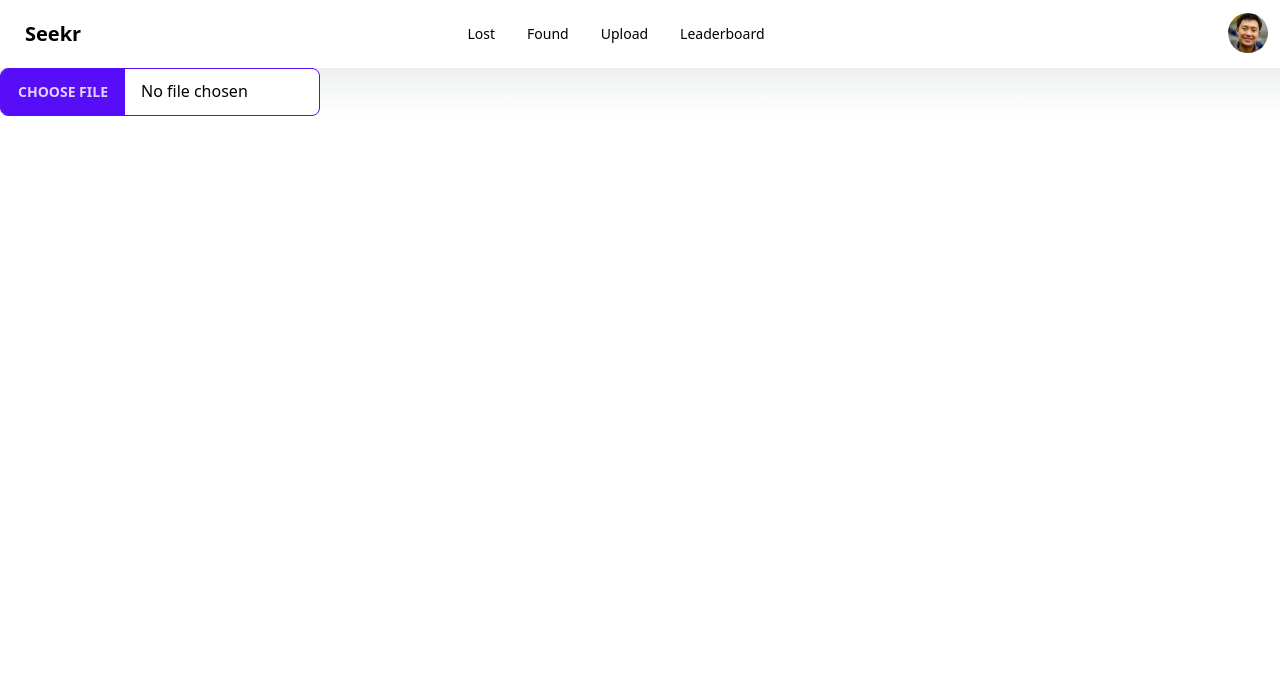
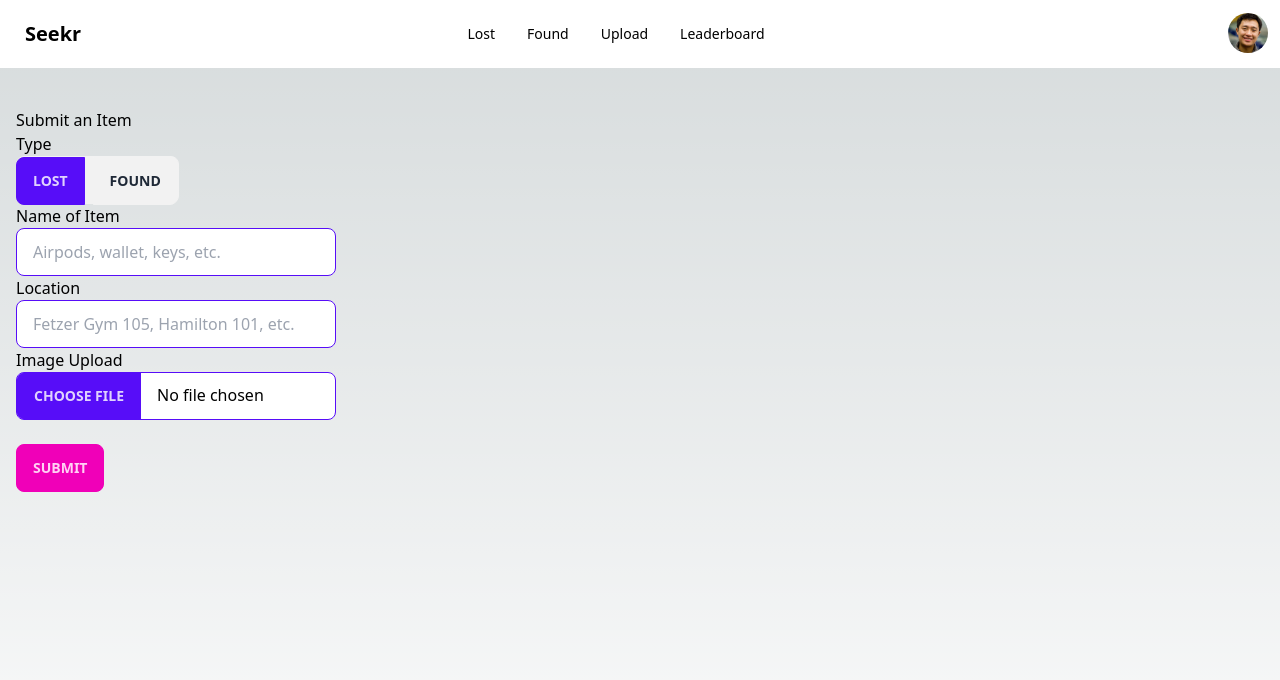
Before and after one commit to nsivaku/seekr, a Next.js app: page /upload in a window 1280 px wide. Shown: the top 680 px of the page. Built offline with nearby package versions, Linux system fonts and the light colour scheme; no server answers.

Commit message:
upload page

```diff
--- a/pages/upload.tsx
+++ b/pages/upload.tsx
@@ -3,134 +3,37 @@
 import NavBar from "../components/NavBar"
 import {storage} from '../firebase-config'
 
-function FileUpload() {
-
-    const handleClick = () => {
-        console.log(storage)
-    }
-
-    return(
-        <div className="flex items-center justify-center w-full" onClick={() => handleClick()}>
-            {/* <label for="dropzone-file" class="flex flex-col items-center justify-center w-full h-64 border-2 border-gray-300 border-dashed rounded-lg cursor-pointer bg-gray-50 dark:hover:bg-bray-800 dark:bg-gray-700 hover:bg-gray-100 dark:border-gray-600 dark:hover:border-gray-500 dark:hover:bg-gray-600">
-                <div className="flex flex-col items-center justify-center pt-5 pb-6">
-                    <svg className="w-8 h-8 mb-4 text-gray-500 dark:text-gray-400" aria-hidden="true" xmlns="http://www.w3.org/2000/svg" fill="none" viewBox="0 0 20 16">
-                        <path stroke="currentColor" stroke-linecap="round" stroke-linejoin="round" stroke-width="2" d="M13 13h3a3 3 0 0 0 0-6h-.025A5.56 5.56 0 0 0 16 6.5 5.5 5.5 0 0 0 5.207 5.021C5.137 5.017 5.071 5 5 5a4 4 0 0 0 0 8h2.167M10 15V6m0 0L8 8m2-2 2 2"/>
-                    </svg>
-                    <p className="mb-2 text-sm text-gray-500 dark:text-gray-400"><span class="font-semibold">Click to upload</span> or drag and drop</p>
-                    <p className="text-xs text-gray-500 dark:text-gray-400">SVG, PNG, JPG or GIF (MAX. 800x400px)</p>
-                </div>
-                <input id="dropzone-file" type="file" class="hidden" />
-            </label> */}
-        </div>
-    )
-}
-
 
 export default function Leaderboard() {
     const [lost, setLost] = useState(true);
     const [activeTab, setActiveTab] = useState('lost')
-
-    const handleLostTabClick = () => {
-        setLost(true);
-        setActiveTab('lost')
-    }
+    const [lostClass, setLostClass] = useState('btn btn-active')
+    const [foundClass, setFoundClass] = useState('btn')
 
     return (
-        // <div>
-        //     <Home />
-        //     <div className="tabs tabs-boxed">
-        //         <button className="tab tab-active=false" onClick={() => handleLostTabClick()}>Lost</button>
-        //         <button className="tab tab-active" onClick={() => setLost(false)}>Found</button>
-        //     </div>
-        //     <div className="overflow-x-auto">
-        //         <table className="table">
-        //         {/* head */}
-        //         <thead>
-        //             <tr>
-        //             <th>Rank</th>
-        //             <th>Name</th>
-        //             {/* <th>Job</th> */}
-        //             <th># Items Returned</th>
-        //             </tr>
-        //         </thead>
-        //         {lost ? <tbody>
-        //             {/* row 1 */}
-        //             <tr className="bg-base-200">
-        //             <th>1</th>
-        //             <td>Adam Ganderton</td>
-        //             {/* <td>Quality Control Specialist</td> */}
-        //             <td>14</td>
-        //             </tr>
-        //             {/* row 2 */}
-        //             <tr>
-        //             <th>2</th>
-        //             <td>Hart Hagerty</td>
-        //             {/* <td>Desktop Support Technician</td> */}
-        //             <td>12</td>
-        //             </tr>
-        //             {/* row 3 */}
-        //             <tr>
-        //             <th>3</th>
-        //             <td>Brice Swyre</td>
-        //             {/* <td>Tax Accountant</td> */}
-        //             <td>11</td>
-        //             </tr>
-        //             <tr>
-        //             <th>4</th>
-        //             <td>Brice Swyre</td>
-        //             {/* <td>Tax Accountant</td> */}
-        //             <td>9</td>
-        //             </tr>
-        //             <tr>
-        //             <th>5</th>
-        //             <td>Brice Swyre</td>
-        //             {/* <td>Tax Accountant</td> */}
-        //             <td>7</td>
-        //             </tr>
-        //         </tbody>
-        //         :
-        //         <tbody>
-        //             {/* row 1 */}
-        //             <tr className="bg-base-200">
-        //             <th>1</th>
-        //             <td>Cy Ganderton</td>
-        //             {/* <td>Quality Control Specialist</td> */}
-        //             <td>14</td>
-        //             </tr>
-        //             {/* row 2 */}
-        //             <tr>
-        //             <th>2</th>
-        //             <td>Hart Hagerty</td>
-        //             {/* <td>Desktop Support Technician</td> */}
-        //             <td>12</td>
-        //             </tr>
-        //             {/* row 3 */}
-        //             <tr>
-        //             <th>3</th>
-        //             <td>Brice Swyre</td>
-        //             {/* <td>Tax Accountant</td> */}
-        //             <td>11</td>
-        //             </tr>
-        //             <tr>
-        //             <th>4</th>
-        //             <td>Brice Swyre</td>
-        //             {/* <td>Tax Accountant</td> */}
-        //             <td>9</td>
-        //             </tr>
-        //             <tr>
-        //             <th>5</th>
-        //             <td>Brice Swyre</td>
-        //             {/* <td>Tax Accountant</td> */}
-        //             <td>7</td>
-        //             </tr>
-        //         </tbody>
-        //         }
-        //         </table>
-        //     </div>
-        // </div>
         <div>
             <NavBar />
-            <input type="file" className="file-input file-input-bordered file-input-primary w-full max-w-xs" />
+            <div className="container mx-auto px-4" style={{marginTop:"40px", minHeight:"100vh"}}>
+                <div className="prose">
+                    <h2>Submit an Item</h2>
+                    <h4>Type</h4>
+                    <div className="btn btn-group" style={{padding:"0", margin:"0"}}>
+                        <a className={lostClass} onClick={() => {setLost(true); setLostClass('btn btn-active'); setFoundClass('btn')}}>Lost</a>
+                        <a className={foundClass} onClick={() => {setLost(false); setLostClass('btn'); setFoundClass('btn btn-active')}}>Found</a>
+                    </div>
+                    <h4>Name of Item</h4>
+                    <input type="text" placeholder="Airpods, wallet, keys, etc." className="input input-bordered input-primary w-full max-w-xs" />
+
+                    <h4>Location</h4>
+                    <input type="text" placeholder="Fetzer Gym 105, Hamilton 101, etc." className="input input-bordered input-primary w-full max-w-xs" />
+
+                    <h4>Image Upload</h4>
+                    <input type="file" className="file-input file-input-bordered file-input-primary w-full max-w-xs" />
+                    <br/>
+                    <br/>
+                    <button className="btn btn-secondary">Submit</button>
+                </div>
+            </div>
         </div>
     );
 }
```
